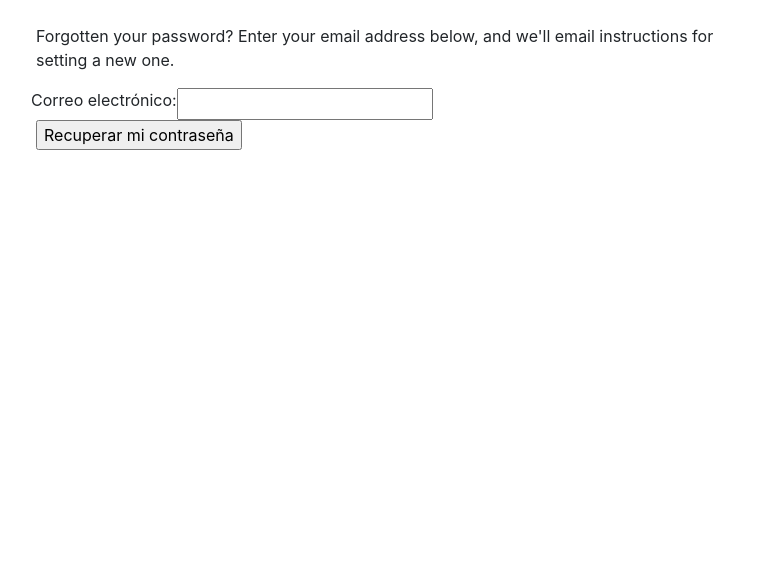
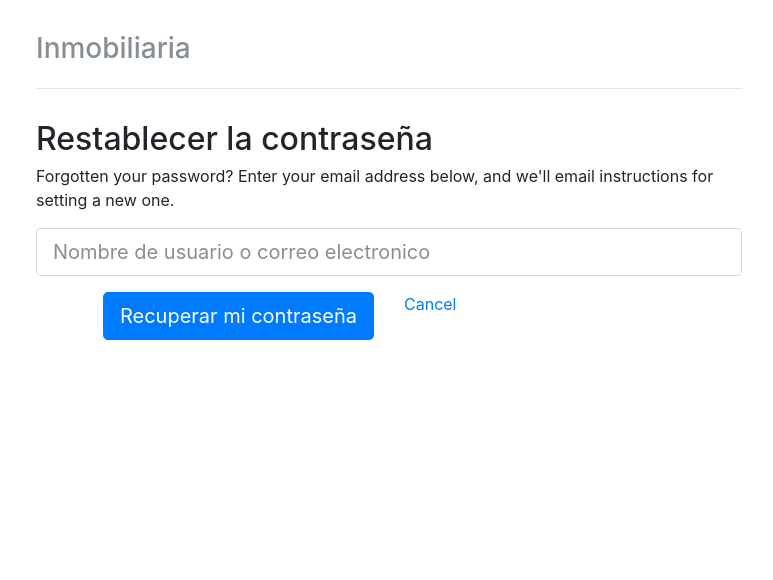
Before and after one commit to miguelmarba/inmobiliaria, a Django app: page /inmobiliaria/password_reset/ in a window 1280 px wide. Shown: the top 580 px of the page, without its empty margins (251-1024 px from the left). Run offline with Django 3.2, Linux system fonts and the light colour scheme; some libraries are stand-ins or nearby versions.

Commit message:
ajusto las rutas

```diff
--- a/inmobiliaria/templates/registration/password_reset_done.html
+++ b/inmobiliaria/templates/registration/password_reset_done.html
@@ -11,9 +11,9 @@
 {% block title %}{{ title }}{% endblock %}
 {% block content_title %}<h1>{{ title }}</h1>{% endblock %}
 {% block content %}
-
+<h3 class="text-muted">Inmobiliaria</h3>
 <p>{% trans "We've emailed you instructions for setting your password, if an account exists with the email you entered. You should receive them shortly." %}</p>
 
 <p>{% trans "If you don't receive an email, please make sure you've entered the address you registered with, and check your spam folder." %}</p>
-
+<a class="login" href="{% url 'inmobiliaria:login' %}">{% trans 'Login' %}</a>
 {% endblock %}
--- a/inmobiliaria/templates/registration/password_reset_email.html
+++ b/inmobiliaria/templates/registration/password_reset_email.html
@@ -3,7 +3,7 @@
 
 {% trans "Please go to the following page and choose a new password:" %}
 {% block reset_link %}
-{{ protocol }}://{{ domain }}{% url 'password_reset_confirm' uidb64=uid token=token %}
+{{ protocol }}://{{ domain }}{% url 'inmobiliaria:password_reset_confirm' uidb64=uid token=token %}
 {% endblock %}
 {% trans "Your username, in case you've forgotten:" %} {{ user.get_username }}
 
--- a/inmobiliaria/templates/registration/password_reset_form.html
+++ b/inmobiliaria/templates/registration/password_reset_form.html
@@ -1,29 +1,26 @@
 {% extends "layout_base.html" %}
 {% load i18n static %}
 
-{% block extrastyle %}{{ block.super }}<link rel="stylesheet" type="text/css" href="{% static "admin/css/forms.css" %}" />{% endblock %}
-{% block breadcrumbs %}
-<div class="breadcrumbs">
-<a href="{% url 'admin:index' %}">{% trans 'Home' %}</a>
-&rsaquo; {% trans 'Password reset' %}
+{% block content %}
+<div class="header clearfix">
+<h3 class="text-muted">Inmobiliaria</h3>
 </div>
-{% endblock %}
-
-{% block title %}{{ title }}{% endblock %}
-{% block content_title %}<h1>{{ title }}</h1>{% endblock %}
-{% block content %}
-
+<h2>Restablecer la contraseña</h2>
 <p>{% trans "Forgotten your password? Enter your email address below, and we'll email instructions for setting a new one." %}</p>
 
 <form method="post">{% csrf_token %}
-<fieldset class="module aligned">
-    <div class="form-row field-email">
-        {{ form.email.errors }}
-        <label for="id_email">{% trans 'Email address:' %}</label>
-        {{ form.email }}
-    </div>
-    <input type="submit" value="{% trans 'Reset my password' %}" />
-</fieldset>
+
+	<div class="form-group">
+    	<input class="form-control form-control-lg" type="email" id="id_email" name="email" placeholder="Nombre de usuario o correo electronico">
+  	</div>
+  	<div class="row">
+    	<div class="col text-right">
+      		<input name="btn_reset_pass" type="submit" class="btn btn-lg btn-primary" value="{% trans 'Reset my password' %}" />
+		</div>
+      	<div class="col">
+      		<a class="cancel" href="{% url 'inmobiliaria:login' %}">{% trans 'Cancel' %}</a>
+    	</div>
+  	</div>
+  {{ form.email.errors }}
 </form>
-
 {% endblock %}
--- a/inmobiliaria/urls.py
+++ b/inmobiliaria/urls.py
@@ -13,8 +13,8 @@ urlpatterns = [
 	#url(r'^reset_password/$', views.reset_password, name = 'reset_password'),
 	url(r'^password_change/$', auth_views.PasswordChangeView.as_view(template_name='registration/password_change.html'), name='password_change'),
 	url(r'^password_change/done/$',auth_views.PasswordChangeDoneView.as_view(template_name='registration/password_change_done.html'), name='password_change_done'),
-	url(r'^password_reset/$', auth_views.PasswordResetView.as_view(template_name='registration/password_reset_form.html'), name='password_reset'),
+	url(r'^password_reset/$', auth_views.PasswordResetView.as_view(template_name='registration/password_reset_form.html', success_url='done'), name='password_reset'),
 	url(r'^password_reset/done/$', auth_views.PasswordResetDoneView.as_view(template_name='registration/password_reset_done.html'), name='password_reset_done'),
-    url(r'^reset/(?P<uidb64>[0-9A-Za-z_\-]+)/(?P<token>[0-9A-Za-z]{1,13}-[0-9A-Za-z]{1,20})/$', auth_views.PasswordResetConfirmView.as_view(template_name='registration/password_reset_confirm.html'), name='password_reset_confirm'),
+    url(r'^reset/(?P<uidb64>[0-9A-Za-z_\-]+)/(?P<token>[0-9A-Za-z]{1,13}-[0-9A-Za-z]{1,20})/$', auth_views.PasswordResetConfirmView.as_view(template_name='registration/password_reset_confirm.html', success_url='done'), name='password_reset_confirm'),
     url(r'^reset/done/$', auth_views.PasswordResetCompleteView.as_view(template_name='registration/password_reset_complete.html'), name='password_reset_complete'),
 ]
```
